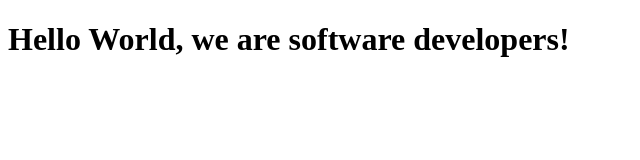
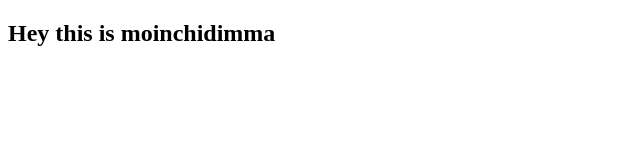
Before and after one commit to okafor-chidimma/moinchidimma, a plain HTML site: page index.html in a window 1280 px wide. Shown: the whole page, without its empty margins (0-640 px from the left). Drawn offline with Linux system fonts and the light colour scheme.

Commit message:
added welcome section with h1

```diff
--- a/index.html
+++ b/index.html
@@ -21,7 +21,9 @@
     - The freeCodeCamp Team
 
     -->
-    <h1>Hello World, we are software developers!</h1>
+    <section id="welcome-section">
+      <h1>Hey this is moinchidimma</h1>
+    </section>
     <script  src="js/index.js"></script>
   </body>
 </html>
```
